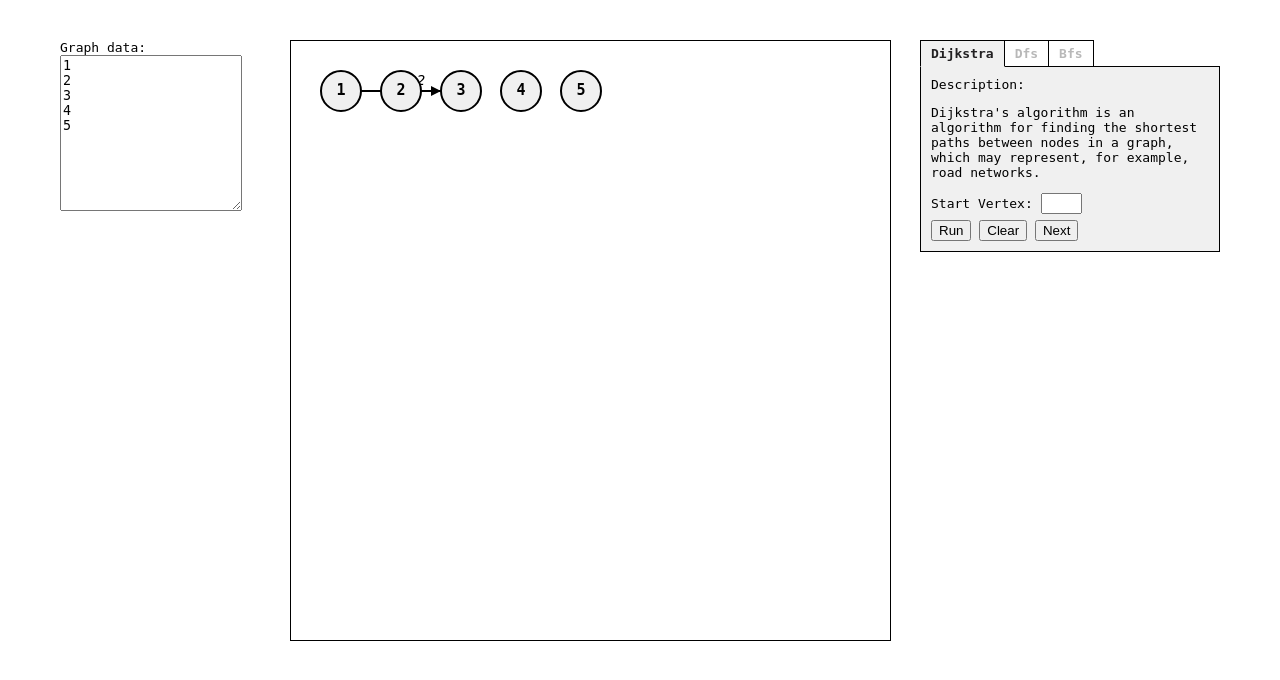
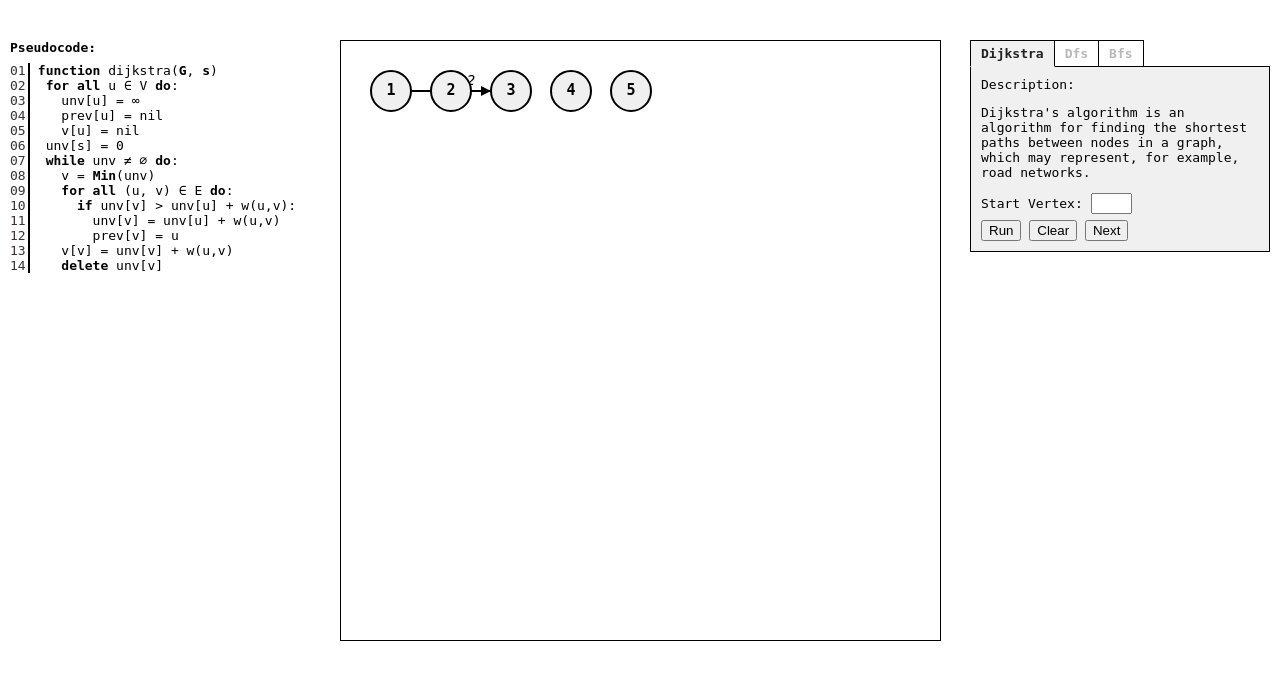
Before and after one commit to ArkovKonstantin/graph_editor, a Flask app: page / in a window 1280 px wide. Shown: the top 680 px of the page. Run offline with Flask 2, Linux system fonts and the light colour scheme.

Commit message:
add pseudocode

```diff
--- a/app/static/css/style.css
+++ b/app/static/css/style.css
@@ -9,7 +9,7 @@ html, body{
 .grid {
     display: grid;
     padding-top: 40px;
-    grid-template-columns: 200px 600px 300px;
+    grid-template-columns: 300px 600px 300px;
     grid-gap: 30px;
     justify-content: center;
     grid-template-rows: 600px;
@@ -28,8 +28,15 @@ canvas {
     height: 15px;
     width: 40px;
 }
-.algoritm-section{
+.description-section{
     padding: 0px;
+}
+.pseudocode-section{
+    /* padding: 7px; */
+    /* border-left  : 18px solid #f0f0f0; */
+    display: inline-block;
+    /* background-color: #f0f0f0; */
+    font-size: 13px;
 }
 #tabs{
     font-size: 0px;
--- a/app/static/js/dijkstra.js
+++ b/app/static/js/dijkstra.js
@@ -81,6 +81,7 @@ export function dijkstra(node, s) {
     dist[s] = "0";
     // Анимация инициализации
     animation_seq.push([{
+        "block": 1,
         "fun": fade,
         "duration": 200,
         "par": {
@@ -97,6 +98,7 @@ export function dijkstra(node, s) {
         current = min(unvisited);
         // Выбор минимальной вершины
         animation_seq.push([{
+            "block": 2,
             "fun": fade,
             "duration": 600,
             "par": {
@@ -121,11 +123,13 @@ export function dijkstra(node, s) {
                 if (unvisited[idx]) {
                     dist[idx] = unvisited[idx];
                     animation_seq.push([{
+                        "block": 3,
                         "fun": drawRelax,
                         "duration": 1000,
                         "par": {edge: edge, node: node[current]},
                         "dist": dist
                     }, {
+                        "block": 3,
                         "fun": fade,
                         "duration": 1000,
                         "par": {
@@ -144,6 +148,7 @@ export function dijkstra(node, s) {
         visited[current] = unvisited[current];
         delete unvisited[current];
         animation_seq.push([{
+            "block": 4,
             "fun": fade,
             "duration": 600,
             "par": {
--- a/app/static/js/gui.js
+++ b/app/static/js/gui.js
@@ -9,6 +9,8 @@ let tabContent = document.getElementsByClassName("tabContent");
 let testBtn = document.getElementById("testBtn");
 let startNode = document.getElementById("startNode");
 let animation_seq = []; // Последовательность шагов визуализации
+let blocks = []; // Массив блоков псевдокода
+for (let i = 1; i < 5; i++) { blocks[i] = (document.getElementById("block-" + i)) }
 testBtn.count = 0;
 
 const clearPaths = function () {
@@ -29,7 +31,11 @@ function fun(c, d) {
     setTimeout(fun, 2000, ++c, d);
 }
 testBtn.onclick = function () {
+    for (let i = 1; i < 5; i++){
+        blocks[i].style.background = "rgba(214, 88, 117, 0.0)";
+    }
     let animationStep = animation_seq.shift();
+    if (animationStep){
         animationStep.forEach(function (frame) {
             animate({
                 duration: frame.duration,
@@ -43,8 +49,11 @@ testBtn.onclick = function () {
                 for (let idx in frame.dist) {
                     node[idx].dist = frame.dist[idx];
                 }
+            };
+            blocks[frame.block].style.background = "rgba(214, 88, 117, 0.4)";
+        })
     }
-    })
+
 };
 
 btnRun.onclick = function () {
@@ -69,6 +78,7 @@ btnRun.onclick = function () {
                 node[idx].dist = frame.dist[idx];
             }
         };
+        blocks[frame.block].style.background = "rgba(214, 88, 117, 0.4)";
     })
 }
 
--- a/app/templates/index.html
+++ b/app/templates/index.html
@@ -1,5 +1,6 @@
 <!DOCTYPE html>
 <html lang="en">
+
 <head>
     <meta charset="UTF-8">
     <meta name="viewport" content="width=device-width, initial-scale=1.0">
@@ -7,31 +8,103 @@
     <!-- <link rel="stylesheet", href="/static/css/style.css">
     <script defer src="/static/js/redactor.js"></script>
     <script type = "module", defer src="/static/js/gui.js"></script> -->
-    <link rel="stylesheet", href="../static/css/style.css">
+
+    <link rel="stylesheet" , href="../static/css/style.css">
     <script defer src="../static/js/redactor.js"></script>
-    <script type = "module", defer src="../static/js/gui.js"></script>
+    <script type="module" , defer src="../static/js/gui.js"></script>
     <title>Graph Editor</title>
 </head>
+
 <body>
 
     <div class="grid">
+
+            <div style="font-size: 0">
+                <div style="font-size: 13px; margin-bottom: 8px;"><b>Pseudocode:</b></div>
+                <div style="display:inline-block;width: 18px; border-right: 2px solid black;">
+                        <pre style="font-size: 13px; margin: 0px; color: #383434;">
+01
+02
+03
+04
+05
+06
+07
+08
+09
+10
+11
+12
+13
+14</pre>
+                </div>
+
+                <div class="pseudocode-section">
+
+
+
 <div>
-        Graph data:
-        <textarea rows = 10>
-1
-2
-3
-4
-5
-            </textarea>
+<pre style="margin: 0px;">
+ <b>function</b> dijkstra(<b>G</b>, <b>s</b>)
+  <b>for all</b> u ∈ V <b>do</b>:
+</pre>
 </div>
+<div id ="block-1" style="background: rgba(214, 88, 117, 0.0);">
+<pre style="margin: 0px;">
+    unv[u] = ∞
+    prev[u] = nil
+    v[u] = nil
+  unv[s] = 0
+</pre>
+</div>
+
+
+<div style="background: rgba(214, 88, 117, 0.0);">
+<pre style="margin: 0px;">
+  <b>while</b> unv &ne; &empty; <b>do</b>:
+</pre>
+</div>
+
+<div id = "block-2" style="background: rgba(214, 88, 117, 0.0);">
+<pre style="margin: 0px;">
+    v = <b>Min</b>(unv)
+</pre>
+</div>
+
+
+<div style="background: rgba(214, 88, 117, 0.0);">
+<pre style="margin: 0px;">
+    <b>for all</b> (u, v) &isin; E <b>do</b>:
+</pre>
+</div>
+
+<div id="block-3" style="background: rgba(214, 88, 117, 0.0);">
+<pre style="margin: 0px;">
+      <b>if</b> unv[v] > unv[u] + w(u,v):
+        unv[v] = unv[u] + w(u,v)
+        prev[v] = u
+</pre>
+</div>
+
+
+<div id="block-4" style="background: rgba(214, 88, 117, 0.0);">
+<pre style="margin: 0px;">
+    v[v] = unv[v] + w(u,v)
+    <b>delete</b> unv[v]
+</pre>
+</div>
+
+</div>
+</div>
+
+
 
             <div>
                 <canvas id="canvas"></canvas>
                 <input id="input-weight" type="text">
             </div>
 
-    <div class="algoritm-section">
+            <div class="description-section">
                 <div id="tabs">
                     <div class="tab whiteborder" style="border-left: 1px solid black;">Dijkstra</div>
                     <div class="tab">Dfs</div>
```
Lines whose indentation alone changed are shown as unchanged.
